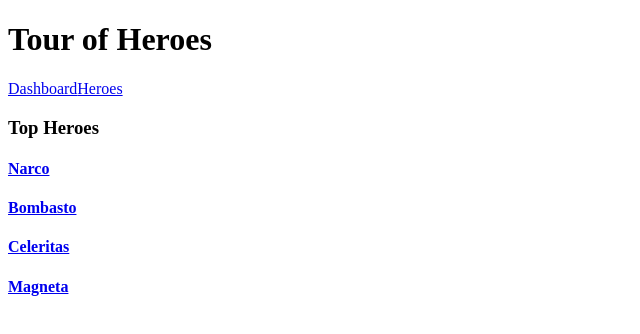
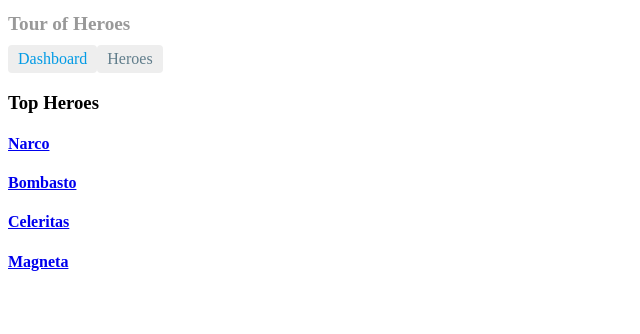
Before and after one commit to mnsgit96/KiMainHoonHeroTera, an Angular app: page /dashboard in a window 1280 px wide. Shown: the top 334 px of the page, without its empty margins (0-640 px from the left). Built offline with nearby package versions, Linux system fonts and the light colour scheme.

Commit message:
-- added routerLinkActive

```diff
--- a/src/app/app.component.ts
+++ b/src/app/app.component.ts
@@ -4,10 +4,13 @@
   selector: 'my-app',
   template: `
    <h1>{{title}}</h1>
-   <a routerLink="/dashboard">Dashboard</a>
-   <a routerLink="/heroes">Heroes</a>
-   <router-outlet></router-outlet>
-  `
+  <nav>
+    <a routerLink="/dashboard" routerLinkActive="active">Dashboard</a>
+    <a routerLink="/heroes" routerLinkActive="active">Heroes</a>
+  </nav>
+  <router-outlet></router-outlet>
+  `,
+  styleUrls:['./app.component.css']
 })
 export class AppComponent {
   title = 'Tour of Heroes';
```
